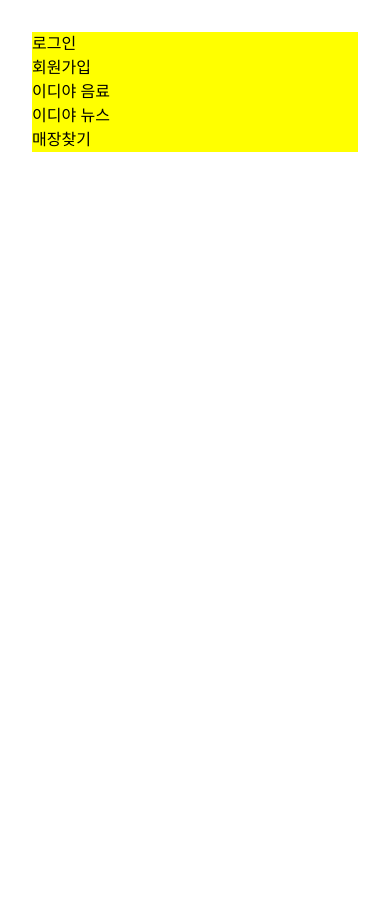
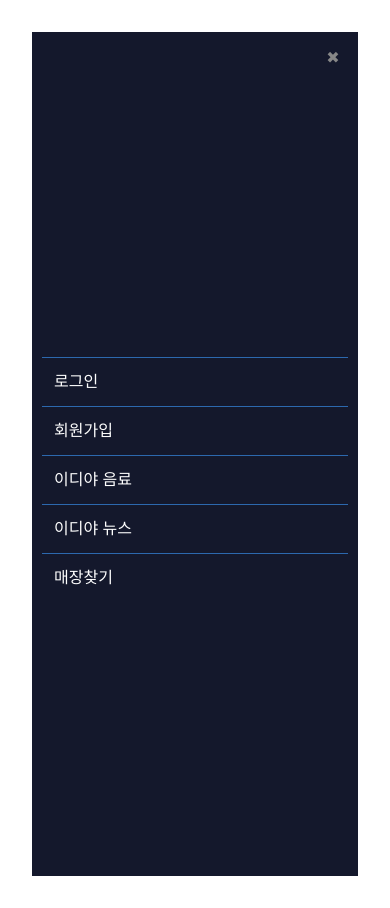
Before and after one commit to juhyuny/rwd-8, a website: page docs/components/navigation/index.html in a window 390 px wide. Before the commit the page ends 844 px from the top, so only its background shows below. Drawn offline with Linux system fonts and the light colour scheme.

Commit message:
네비게이션 컴포넌트 스타일

```diff
--- a/docs/components/navigation/index.css
+++ b/docs/components/navigation/index.css
@@ -18,7 +18,36 @@
 
 /* 모바일 */
 @media (max-width: 48em) {
+  .navigation {
+    height: 100vh;
+    background-color: var(--grayscale-dark-gray);
+    color: var(--grayscale-white);
+    /* display: flex;
+    flex-flow: column nowrap; */
+    display: grid;
+    grid-template-columns: 100%;
+    grid-template-rows: auto;
+  }
+  .navigation li {
+    padding: 0 10px;
+  }
+  .navigation li a {
+    display: block;
+    border-top: .5px solid var(--primary-blue-2);
+    padding: 12px;
+  }
+  .navigation li:hover {
+    background-color: var(--primary-blue-1);
+  }
 
+  .navigation .button-close {
+    display: block;
+    /* order: -1;
+    align-self: flex-end; */
+    grid-area: 1/1/2/2;
+    justify-self: end;
+
+  }
 }
 
 /* 데스크탑 */
```
